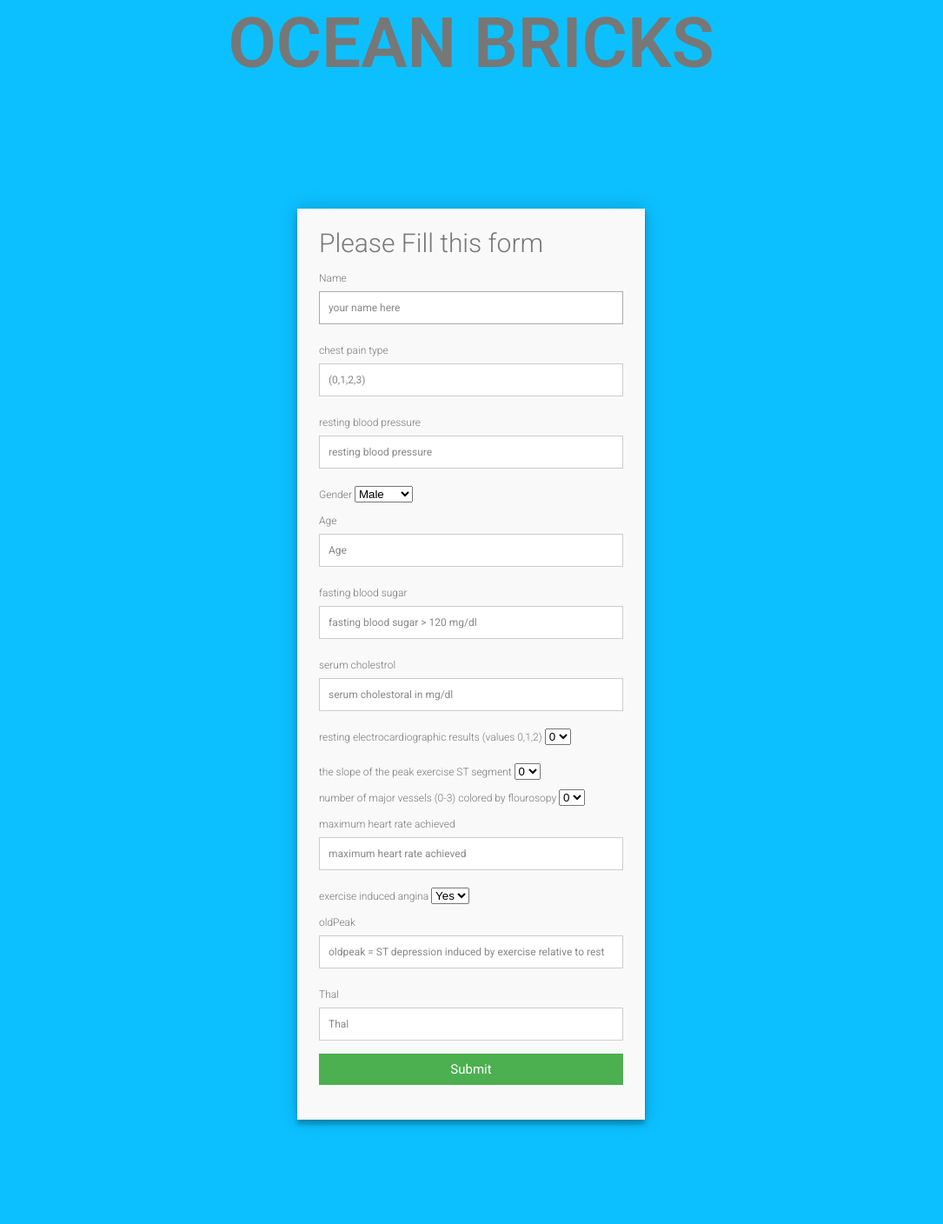
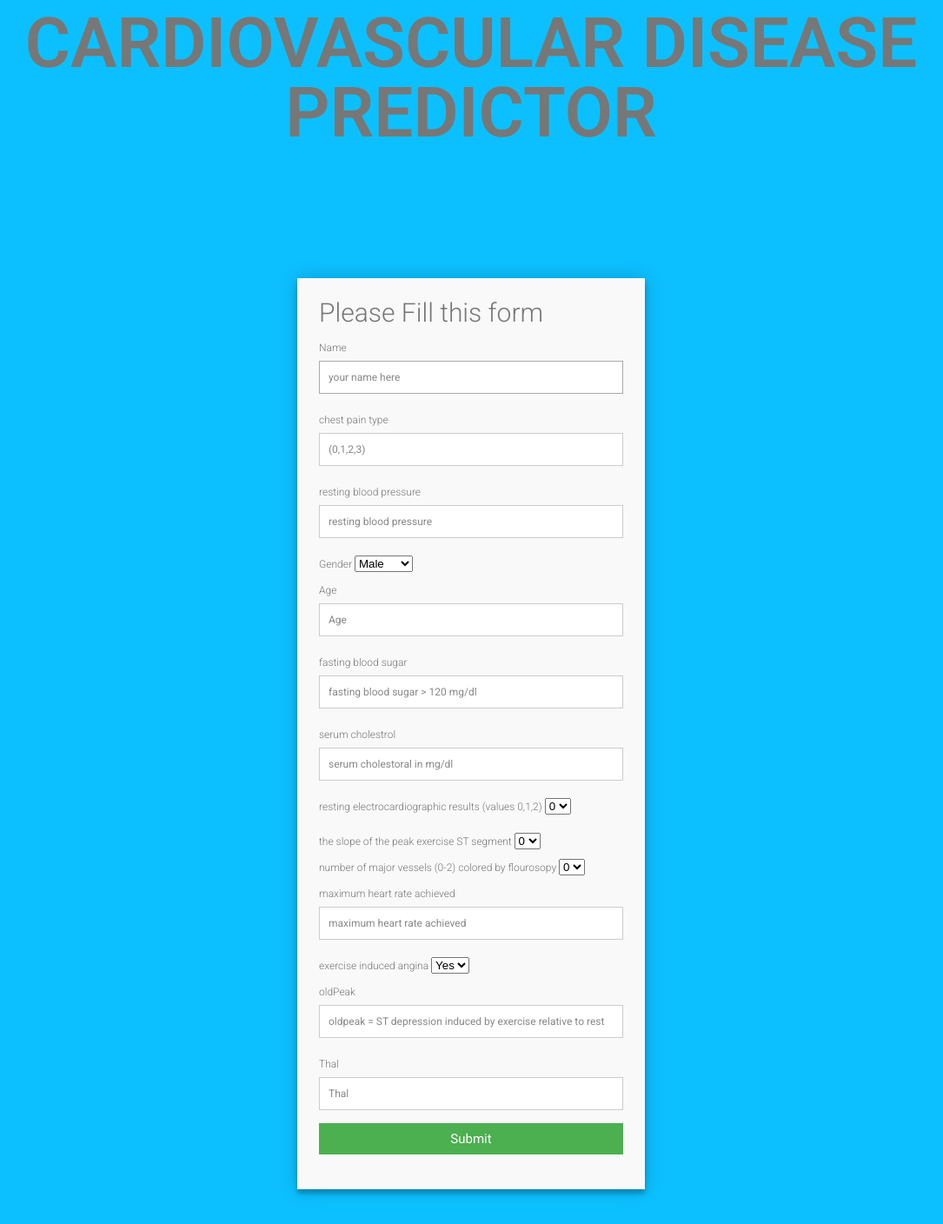
Before and after one commit to ivsumitkumar/Cardiovascular-Disease-Predictor, a Flask app: page / in a window 1280 px wide. Shown: the top 1408 px of the page at 87% size, without its empty margins (98-1183 px from the left). Before the commit the page ends 1297 px from the top, so only its background shows below. Run offline with Flask 3, Linux system fonts and the light colour scheme; parts of the project's set-up code (start-up, migrations or seed data) failed here and were passed over.

Commit message:
Changes made to provide better view of result.

```diff
--- a/templates/index.html
+++ b/templates/index.html
@@ -2,7 +2,7 @@
 <html lang="en">
 <head>
     <meta charset="UTF-8">
-    <title>Input Paage</title>
+    <title>Input Page</title>
     <style>
         @import url(https://fonts.googleapis.com/css?family=Roboto:400,300,600,400italic);
 * {
@@ -166,7 +166,7 @@ h1{
     </style>
 </head>
 <body>
-<h1>OCEAN BRICKS</h1>
+<h1>CARDIOVASCULAR DISEASE PREDICTOR</h1>
 <div class="container">
   <form id="contact" action="" method="POST">
     <h3>Please Fill this form</h3>
@@ -223,7 +223,7 @@ h1{
     </select>
   </div>
       <div class="container">
-    <label for="ca">number of major vessels (0-3) colored by flourosopy</label>
+    <label for="ca">number of major vessels (0-2) colored by flourosopy</label>
     <select class="custom-select mr-sm-2" id="ca" name="ca">
       <option value="0">0</option>
       <option value="1">1</option>
--- a/templates/show.html
+++ b/templates/show.html
@@ -1,6 +1,7 @@
 <!DOCTYPE html>
 <html>
   <head>
+    <title>Output Page</title>
     <style>
       * {
         margin: 0;
```
Also changed, not shown: static/background2.png (deleted).
